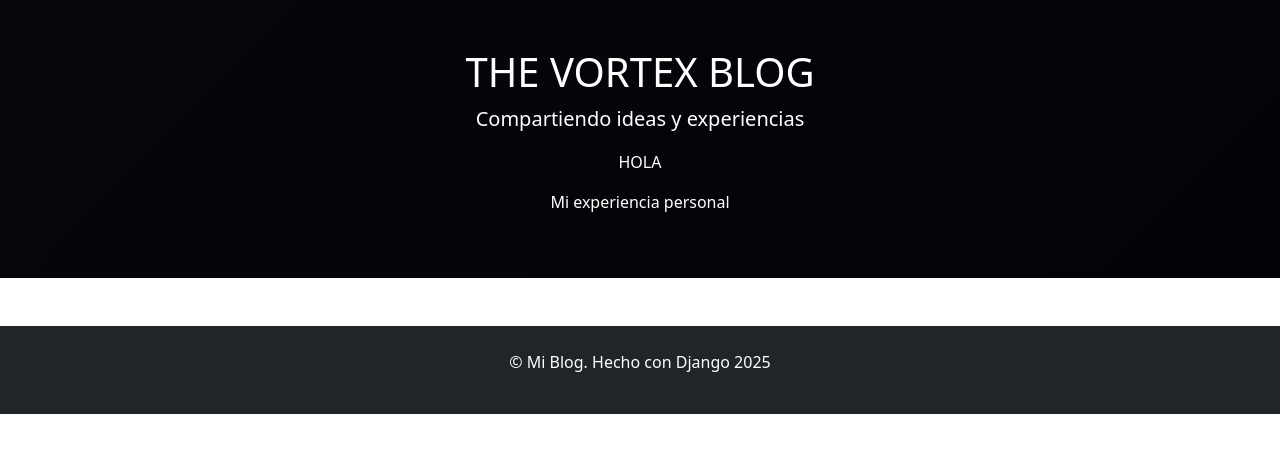
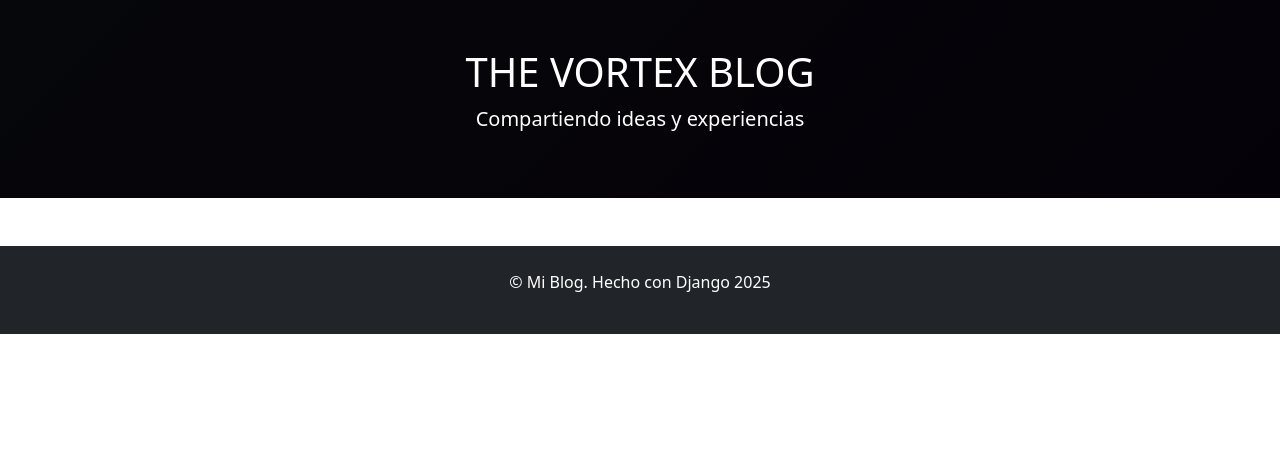
Before and after one commit to Negp05/Blog-Django, a Django app: template blog/templates/base.html in a window 1280 px wide. Shown: the top 453 px of the page. Run offline with Django 3.2, Linux system fonts and the light colour scheme; the template is opened without the code that fills it, so the values that code supplies are empty.

Commit message:
Se borraron los titulos -HOLA -MI EXPERIENCIA PERSONAL

```diff
--- a/blog/templates/base.html
+++ b/blog/templates/base.html
@@ -18,8 +18,7 @@
             <h1><a href="{% url 'blog:post_list' %}" class="text-white text-decoration-none">THE VORTEX BLOG</a></h1>
 
             <p class="lead">Compartiendo ideas y experiencias </p>
-            <p>HOLA</p>
-            <p>Mi experiencia personal</p>
+
         </div>
     </header>
 
```
